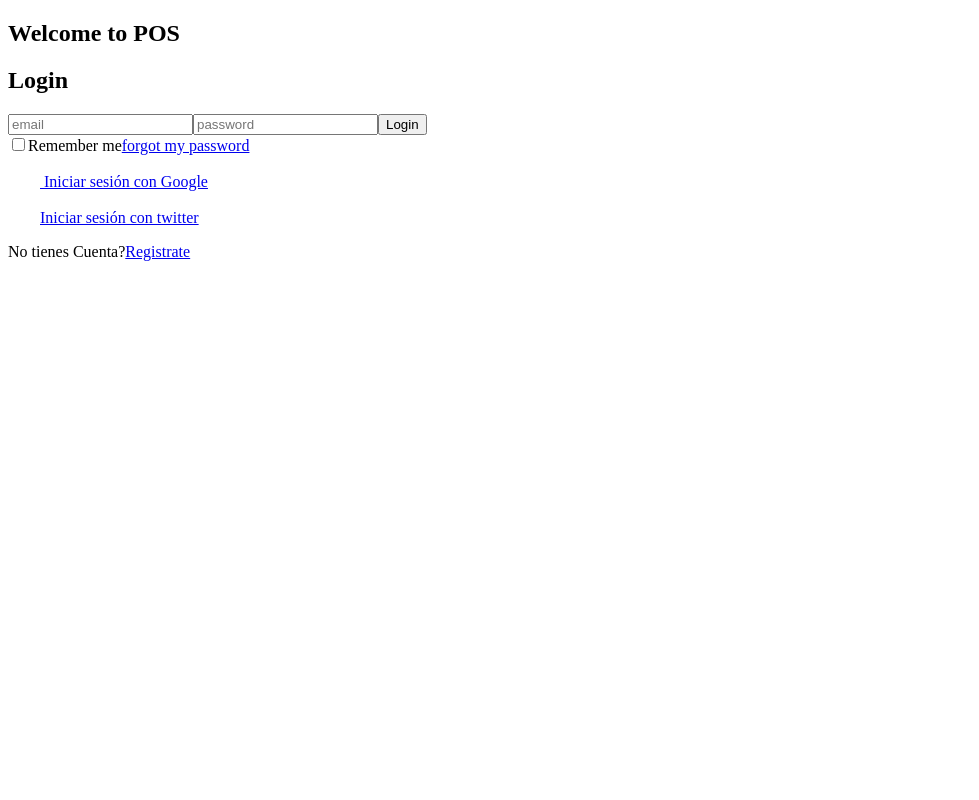
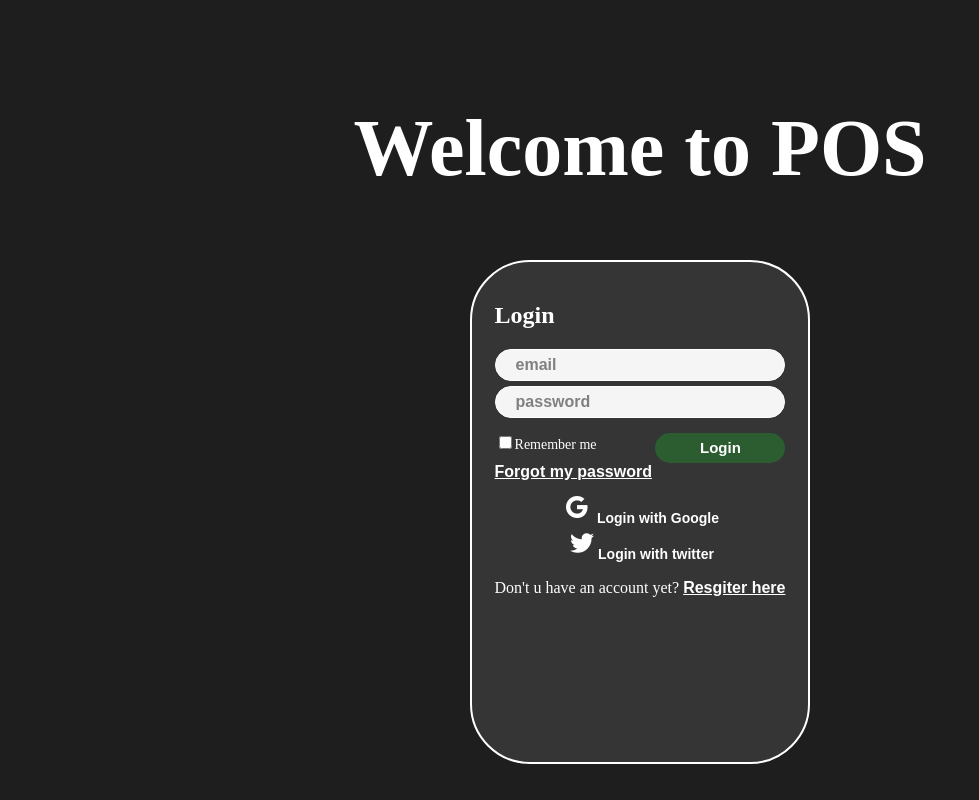
Before and after one commit to arepaFlipper/PointOfSale, a React app: page / in a window 1280 px wide. Shown: the whole page, without its empty margins (0-979 px from the left). Built offline with nearby package versions, Linux system fonts and the light colour scheme.

Commit message:
login badly done, it's working in Firefox but it's broken in chrome

```diff
--- a/package.json
+++ b/package.json
@@ -27,8 +27,12 @@
     "@babel/preset-env": "^7.6.3",
     "@babel/preset-react": "^7.6.3",
     "babel-loader": "^8.0.6",
+    "css-loader": "^3.2.0",
     "html-loader": "^0.5.5",
     "html-webpack-plugin": "^3.2.0",
+    "mini-css-extract-plugin": "^0.8.0",
+    "node-sass": "^4.12.0",
+    "sass-loader": "^8.0.0",
     "webpack": "^4.41.1",
     "webpack-cli": "^3.3.9",
     "webpack-dev-server": "^3.8.2"
--- /dev/null
+++ b/src/assets/styles/Login.scss
@@ -0,0 +1,115 @@
+body{
+    margin: 0px;
+
+  }
+  .login {
+    display: flex;
+    justify-content: center;
+    align-items: center;
+    background: #1E1E1E;
+    flex-direction: column;
+    width: 100%;
+    height: 100vh;
+    color: white;
+  }
+  h1{
+    font-size: 10vh;
+  }
+  .login__container{
+    background: rgba(255, 255, 255, 0.1);
+    border: 2px solid white;
+    padding: 20px 23px 0px;
+    border-radius: 60px;
+    height: 60vh;
+  }
+  .login__container--form{
+    display: flex;
+    flex-direction: column;
+  }
+
+  .login__container--form label{
+    font-size: 14px;
+  }
+  .login__container--remember-me{
+    display: inherit;
+    color: white;
+    justify-content: space-between;
+    margin-top: 10px;
+  }
+  .login__container--remember-me a{
+    color: white;
+    font-size: 14px;
+    text-decoration: none;
+  }
+  .login__container--remember-me a:hover{
+    font-size: 16px;
+    text-decoration: underline;
+  }
+  .login__container--social-media{
+    display: flex;
+    flex-flow: column;
+    font-size: 14px;
+    align-items: center;
+    justify-content: center;
+    margin-top: 10px;
+  }
+  .login__container--social-media a{
+    color: white;
+    font-size: 14px;
+    text-decoration: none;
+  }
+  .login__container--register {
+    display: block;
+  }
+  a{
+    color: white;
+    font-size: 16px;
+    font-weight: bold;
+    font-family: 'Muli', sans-serif;
+  }
+
+
+
+  .button{
+    background: #2B5D30;
+    width: 130px;
+    height: 30px;
+    border: 0px;
+    border-radius: 25px;
+    color: white;
+    font-size: 15px;
+    font-weight: bold;
+    cursor: pointer;
+    font-family: 'Muli', sans-serif;
+    justify-self: left;
+  }
+
+  .input {
+    border: 1px solid white;
+    border-radius: 30px;
+    height: 30px;
+    background: whitesmoke;
+    margin-bottom: 5px;
+    font-weight: bold;
+    font-family: 'Muli', sans-serif;
+    outline: none;
+    font-size: 16px;
+    padding: 0px 20px;
+  }
+  ::placeholder{
+    color: grey;
+  }
+
+  .login__container--register{
+    display: block;
+  }
+
+  .footer{
+    display: flex;
+    background: #1E1E1E;
+  }
+  .footer a{
+    color: white;
+    margin: 3px;
+    text-decoration: none;
+  }
--- a/src/components/Login.jsx
+++ b/src/components/Login.jsx
@@ -1,4 +1,6 @@
 import React, { useState } from 'react';
+//import { Link } from 'react-router-dom';
+import '../assets/styles/Login.scss';
 
 const Login = () => {
   const [form, setValues] = useState({email: ''});
@@ -33,7 +35,6 @@ const Login = () => {
                      placeholder="password"
                      onChange={handleInput}
                     />
-                    <button className="button">Login</button>
                     <div className="login__container--remember-me">
                         <label>
                             <input
@@ -41,24 +42,27 @@ const Login = () => {
                              name=""
                              id="cbox1"
                              value="checkbox"
-                            />
-                         Remember me
+                        />
+                     Remember me
                         </label>
-                        <a href="/">forgot my password</a>
+                        <div>
+                        <button className="button">Login</button>
+                        </div>
                     </div>
+                        <a href="/">Forgot my password</a>
                 </form>
                 <section className="login__container--social-media">
                     <div>
                         <img src="../media/google-icon.png" alt="google" />
-                        <a href="/"> Iniciar sesión con Google </a>
+                        <a href="/"> Login with Google </a>
                     </div>
                     <div>
                         <img src="../media/twitter-icon.png" alt="twitter" />
-                        <a href="/">Iniciar sesión con twitter</a>
+                        <a href="/">Login with twitter</a>
                     </div>
                 </section>
-                <p className="login__container--register">No tienes Cuenta?
-                    <a href="/">Registrate</a>
+                <p className="login__container--register">Don't u have an account yet?{' '}
+                    <a href="/">Resgiter here</a>
                 </p>
             </section>
         </section>
--- a/webpack.config.js
+++ b/webpack.config.js
@@ -1,5 +1,6 @@
 const path = require('path');
 const HtmlWebpackPlugin = require('html-webpack-plugin');
+const MiniCssExtractPlugin = require('mini-css-extract-plugin');
 
 module.exports = {
   entry: './src/index.js',
@@ -25,6 +26,14 @@ module.exports = {
           loader: 'html-loader',
         },
       },
+      {
+        test: /\.(s*)css$/,
+        use: [
+          { loader: MiniCssExtractPlugin.loader },
+          'css-loader',
+          'sass-loader',
+        ],
+      },
     ],
   },
   plugins: [
@@ -32,5 +41,8 @@ module.exports = {
       template: './public/index.html',
       filename: './index.html',
     }),
+    new MiniCssExtractPlugin({
+      filename: 'assets/[name].css',
+    }),
   ],
 };
```
Also changed, not shown: 1 other file (tests, documents, lock files or other folders).
